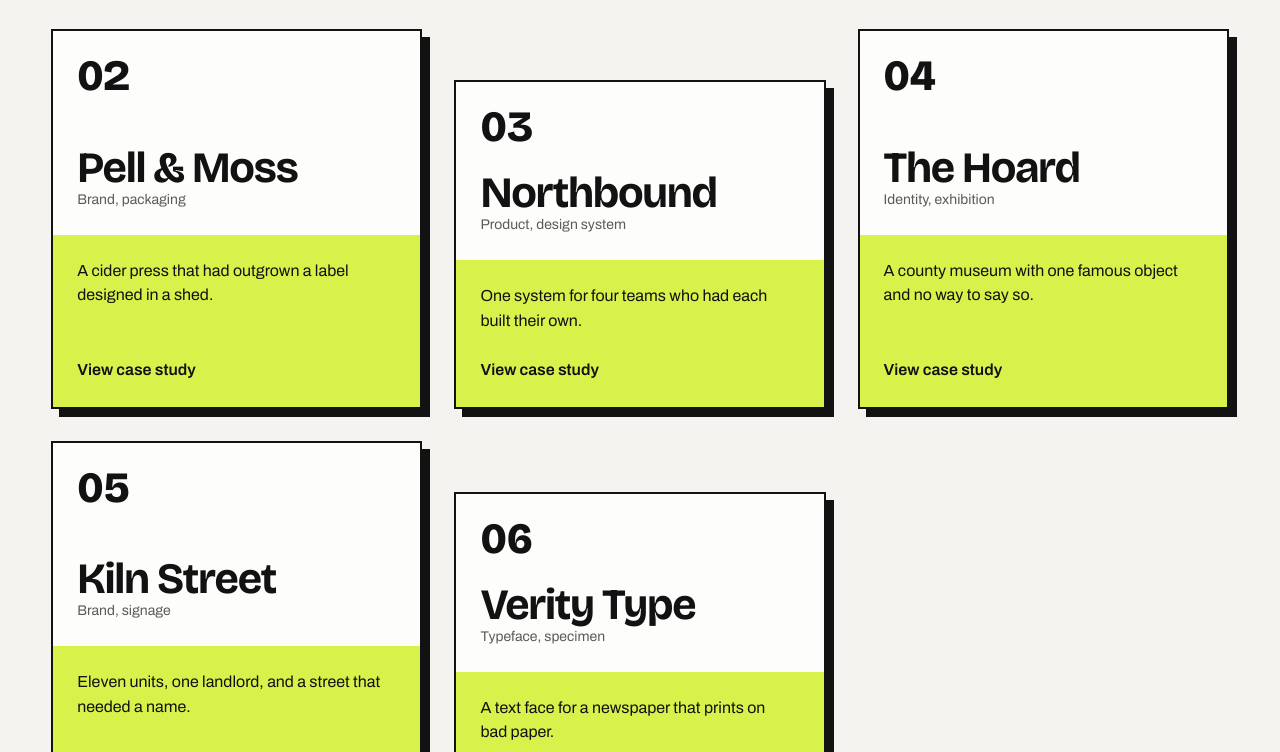
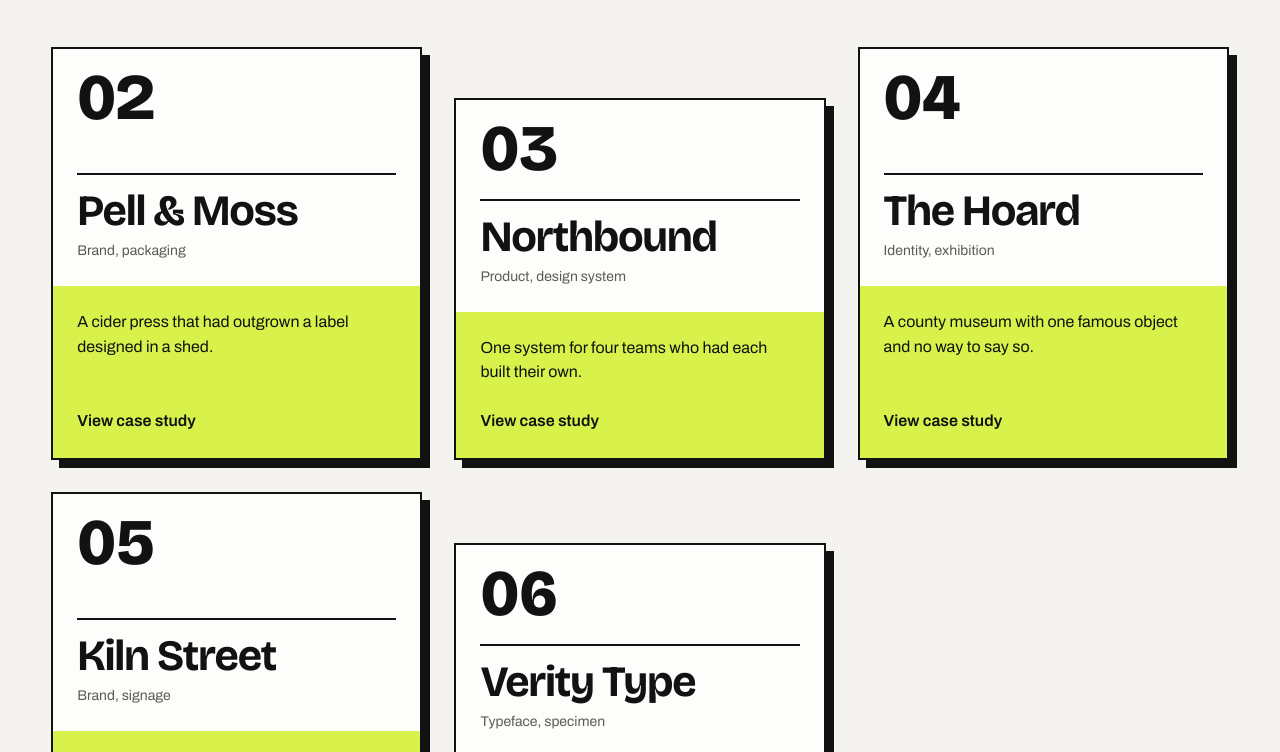
Before and after one commit to RY9901/web-design-lab, a website: page themes/003-atlas-works/index.html in a window 1280 px wide. Shown: the part 752-1504 px from the top of the page. Drawn offline with nearby package versions, Linux system fonts and the light colour scheme.

Commit message:
Give the Atlas cards presence at rest, and bring the README up to date
The cards were a number and a name at opposite ends of a 19rem box, so they
read as empty until you hovered. The number is now set at display scale as
the mark that carries the card, with a rule tying it to the name.

The README still described the old brief-and-constraint pipeline. It now
describes the template pack, the two rulebooks, why the floor exists, and the
gaps that are still open, the photography licence among them.

```diff
--- a/themes/003-atlas-works/theme.css
+++ b/themes/003-atlas-works/theme.css
@@ -142,7 +142,7 @@
     border: 2px solid var(--c-ink);
     background: var(--c-surface);
     box-shadow: var(--shadow-2);
-    min-height: 19rem;
+    min-height: 15rem;
     display: grid;
   }
   .project__face {
@@ -153,13 +153,15 @@
   }
   /* The name leads in the DOM; the number is placed back on top visually and
      hidden from assistive tech, because it is a marker, not a label. */
+  /* The number is the graphic element that carries the card at rest, so it is
+     set at display scale rather than used as a caption. */
   .project__num { order: -1; }
   .project__num {
     font-family: var(--font-display);
-    font-size: var(--text-2xl);
+    font-size: var(--text-3xl);
     font-weight: 800;
     font-variant-numeric: tabular-nums;
-    line-height: 1;
+    line-height: 0.78;
   }
   .project__name {
     font-family: var(--font-display);
@@ -168,7 +170,8 @@
     line-height: 0.95;
     letter-spacing: -0.03em;
   }
-  .project__kind { color: var(--c-muted); font-size: var(--text-sm); }
+  .project__kind { color: var(--c-muted); font-size: var(--text-sm); margin-block-start: var(--space-2); }
+  .project__head { border-block-start: 2px solid var(--c-ink); padding-block-start: var(--space-4); }
 
   /* The second layer. Transform and opacity only, and it is reachable by
      keyboard because the whole card is a link. */
```
Also changed, not shown: README.md.
